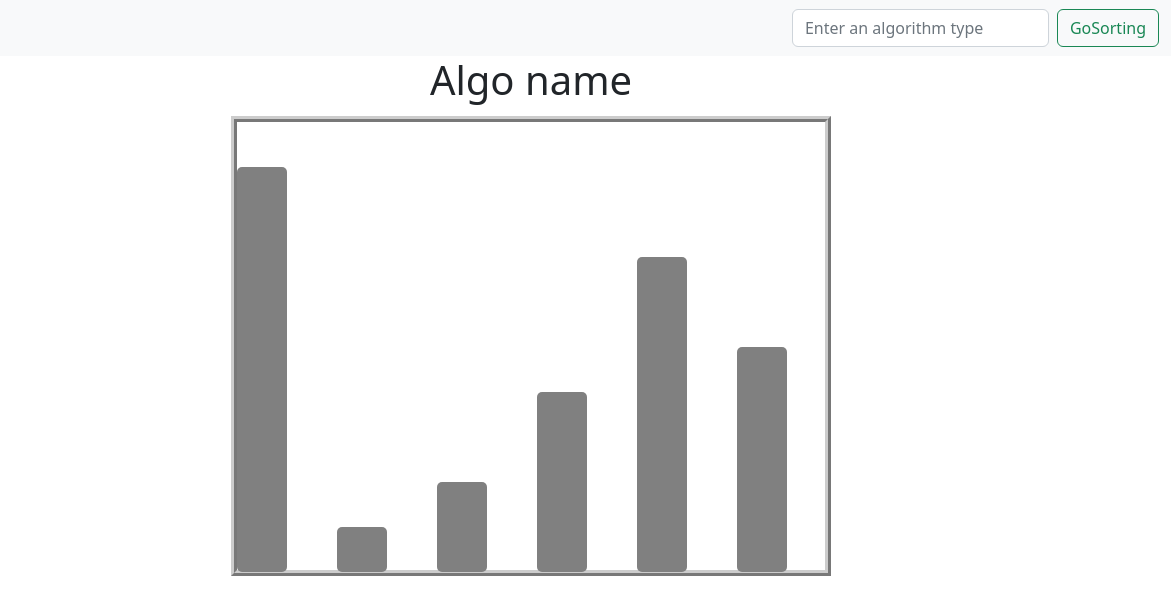
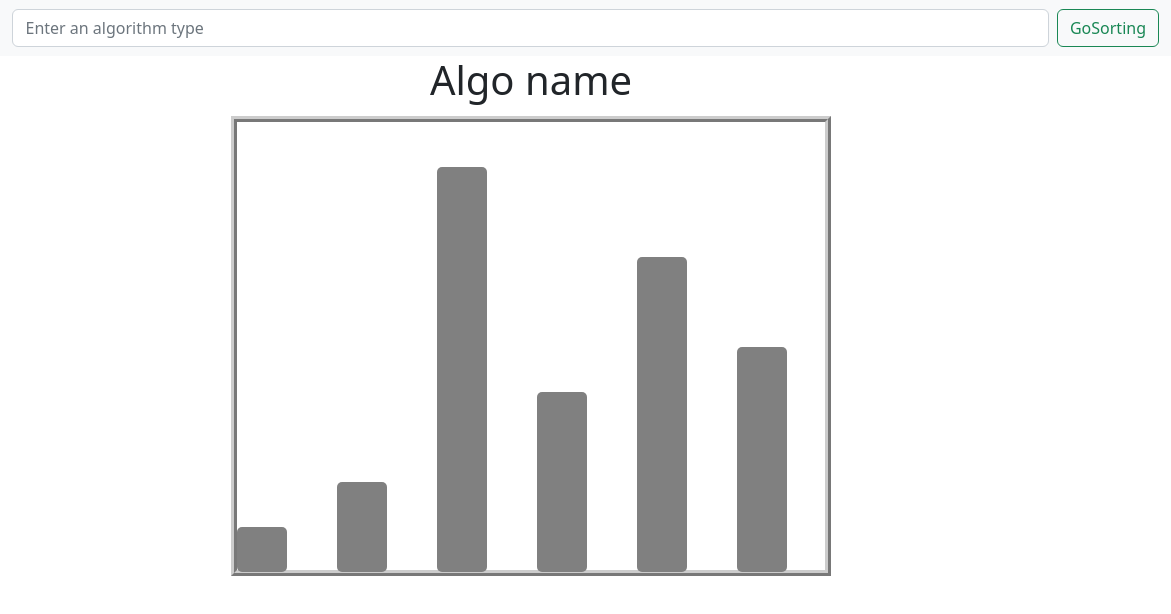
Before and after one commit to MassiGy/AlgoViz, a plain HTML site: page src/views/index.html in a window 1280 px wide. Shown: the full height of the page, 109-1280 px from the left. Drawn offline with nearby package versions, Linux system fonts and the light colour scheme.

Commit message:
+algos-implementation: tweaked html to ease up the algos testing

```diff
--- a/src/views/index.html
+++ b/src/views/index.html
@@ -40,7 +40,8 @@
       <ul class="navbar-nav me-auto mb-2 mb-lg-0">
 
       </ul>
-      <form class="d-flex">
+      <!-- <form class="d-flex">
+      </form> -->
         <input class="form-control me-2" list="search"  type="search" placeholder="Enter an algorithm type" aria-label="Search">
         <datalist id="search">
             <option value="bubbleSort">
@@ -49,8 +50,7 @@
             <option value="quickSort">
 
         </datalist>
-        <button class="btn btn-outline-success" id="launcher"  type="submit">GoSorting</button>
-      </form>
+        <button class="btn btn-outline-success" id="launcher"  >GoSorting</button>
     </div>
   </div>
 </nav>
--- a/src/views/script.js
+++ b/src/views/script.js
@@ -15,7 +15,7 @@ let bars = document.getElementById("bars");
 //               position: relative;
 //               `;
 
-let list = [9, 1, 2, 4, 7, 5];
+let list = [1, 2, 9, 4, 7, 5];
 let item = null;
 
 list.forEach((el, index) => {
```
